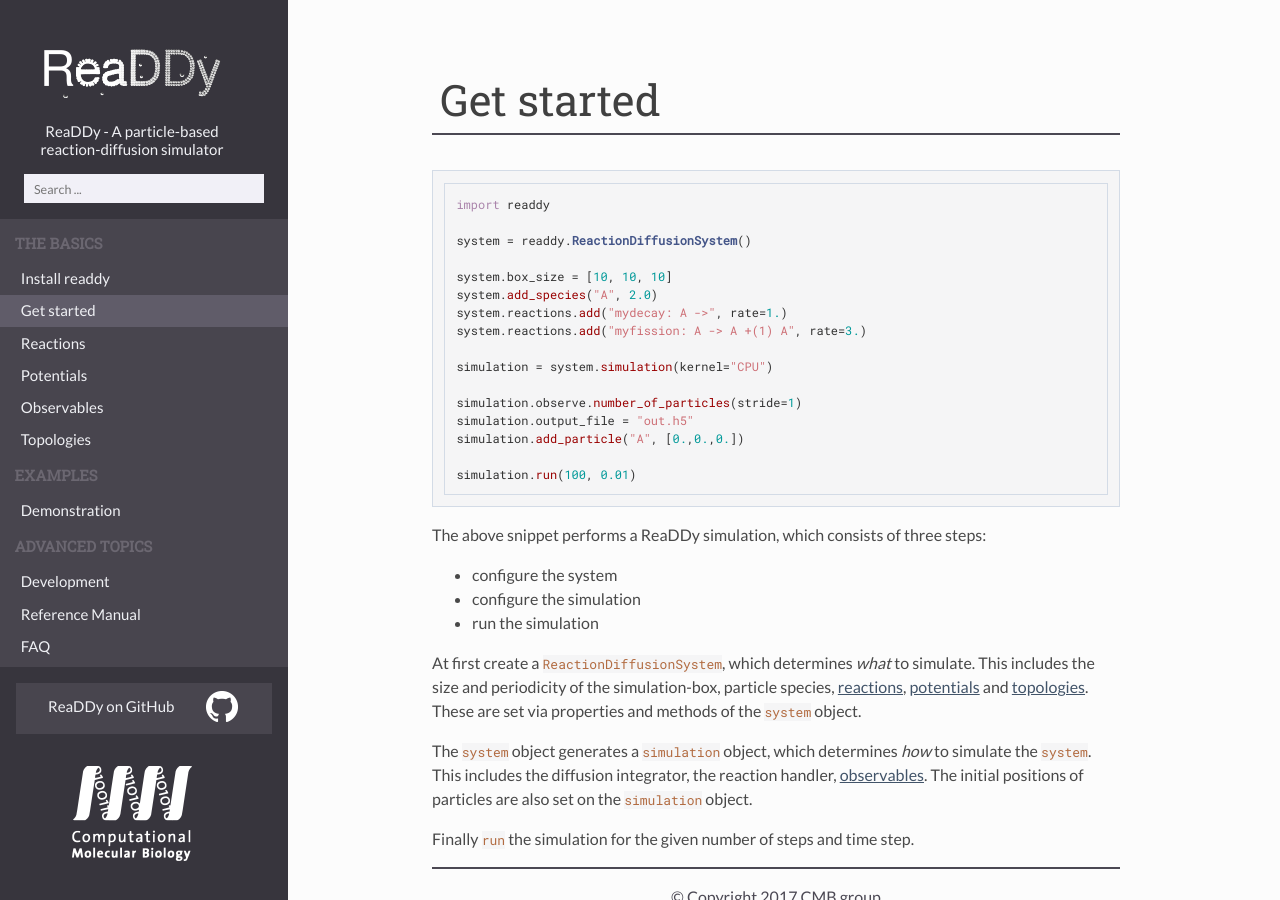
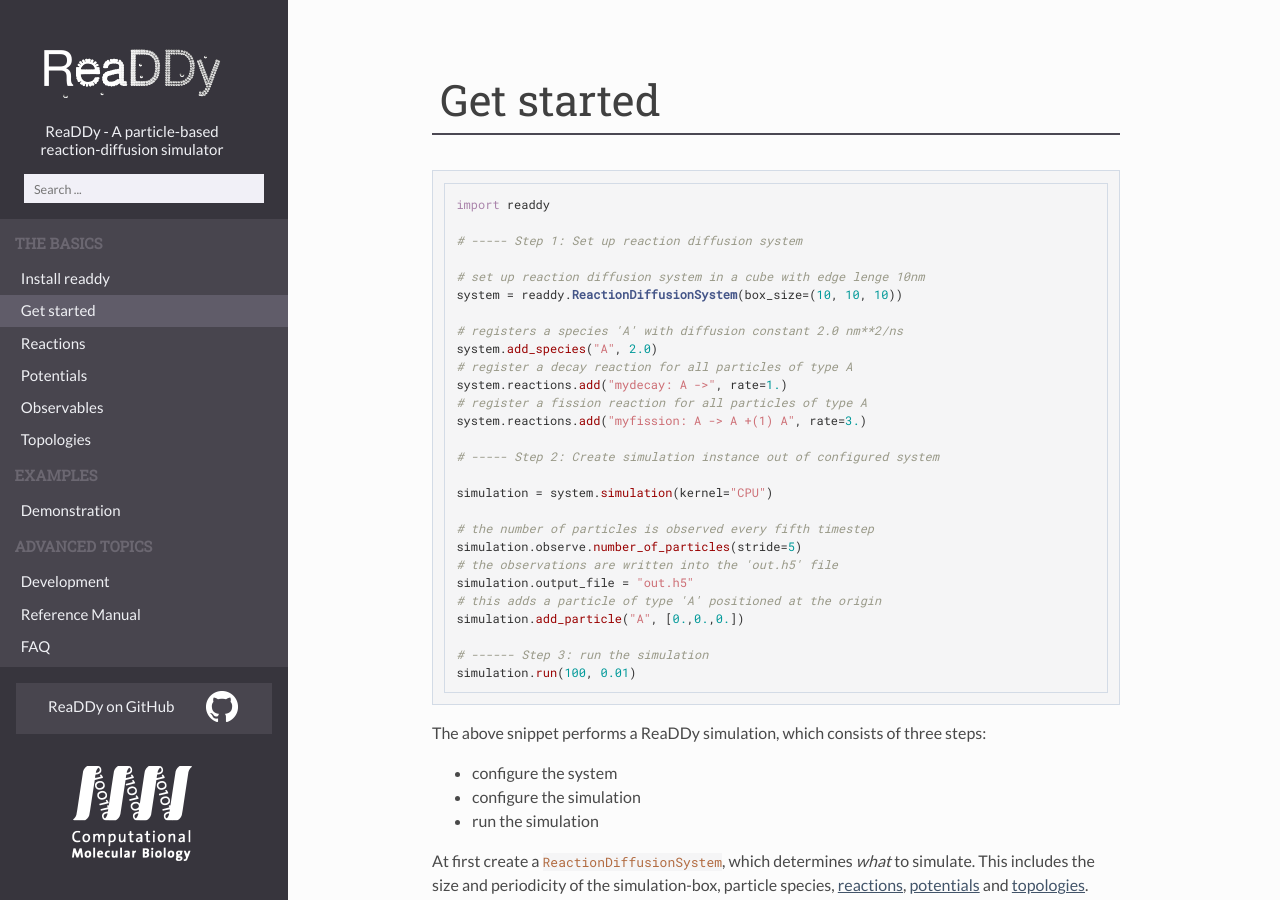
Before and after one commit to readdy/readdy_documentation, a Jekyll site: the page built from readdy_documentation/get_started.md, in a window 1280 px wide. Built offline with Jekyll 4.4.1, drawn with Linux system fonts in a browser that asks for light colours.

Commit message:
updated get_started

````diff
--- a/readdy_documentation/get_started.md
+++ b/readdy_documentation/get_started.md
@@ -6,19 +6,30 @@
 ```python
 import readdy
 
-system = readdy.ReactionDiffusionSystem()
+# ----- Step 1: Set up reaction diffusion system
 
-system.box_size = [10, 10, 10]
+# set up reaction diffusion system in a cube with edge lenge 10nm
+system = readdy.ReactionDiffusionSystem(box_size=(10, 10, 10))
+
+# registers a species 'A' with diffusion constant 2.0 nm**2/ns
 system.add_species("A", 2.0)
+# register a decay reaction for all particles of type A
 system.reactions.add("mydecay: A ->", rate=1.)
+# register a fission reaction for all particles of type A
 system.reactions.add("myfission: A -> A +(1) A", rate=3.)
+
+# ----- Step 2: Create simulation instance out of configured system
 
 simulation = system.simulation(kernel="CPU")
 
-simulation.observe.number_of_particles(stride=1)
+# the number of particles is observed every fifth timestep
+simulation.observe.number_of_particles(stride=5)
+# the observations are written into the 'out.h5' file
 simulation.output_file = "out.h5"
+# this adds a particle of type 'A' positioned at the origin
 simulation.add_particle("A", [0.,0.,0.])
 
+# ------ Step 3: run the simulation
 simulation.run(100, 0.01)
 ```
 
````
